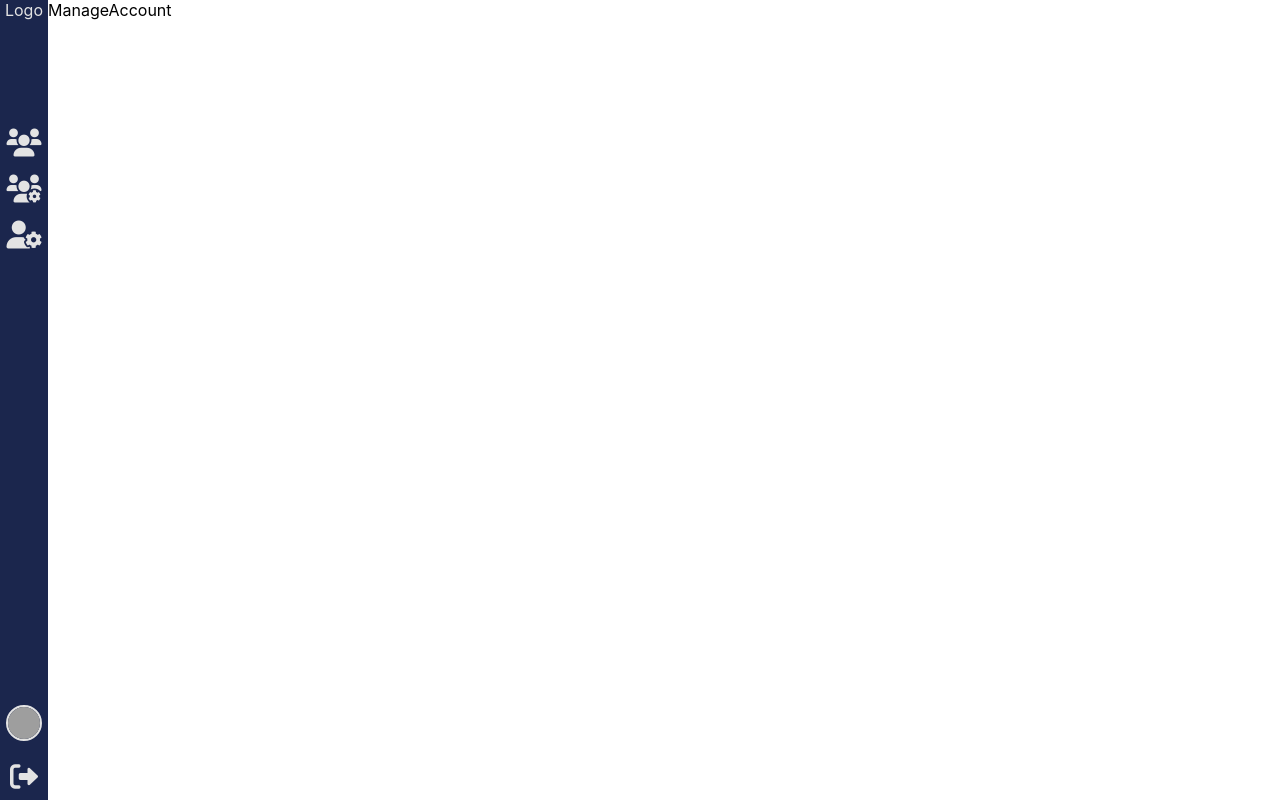
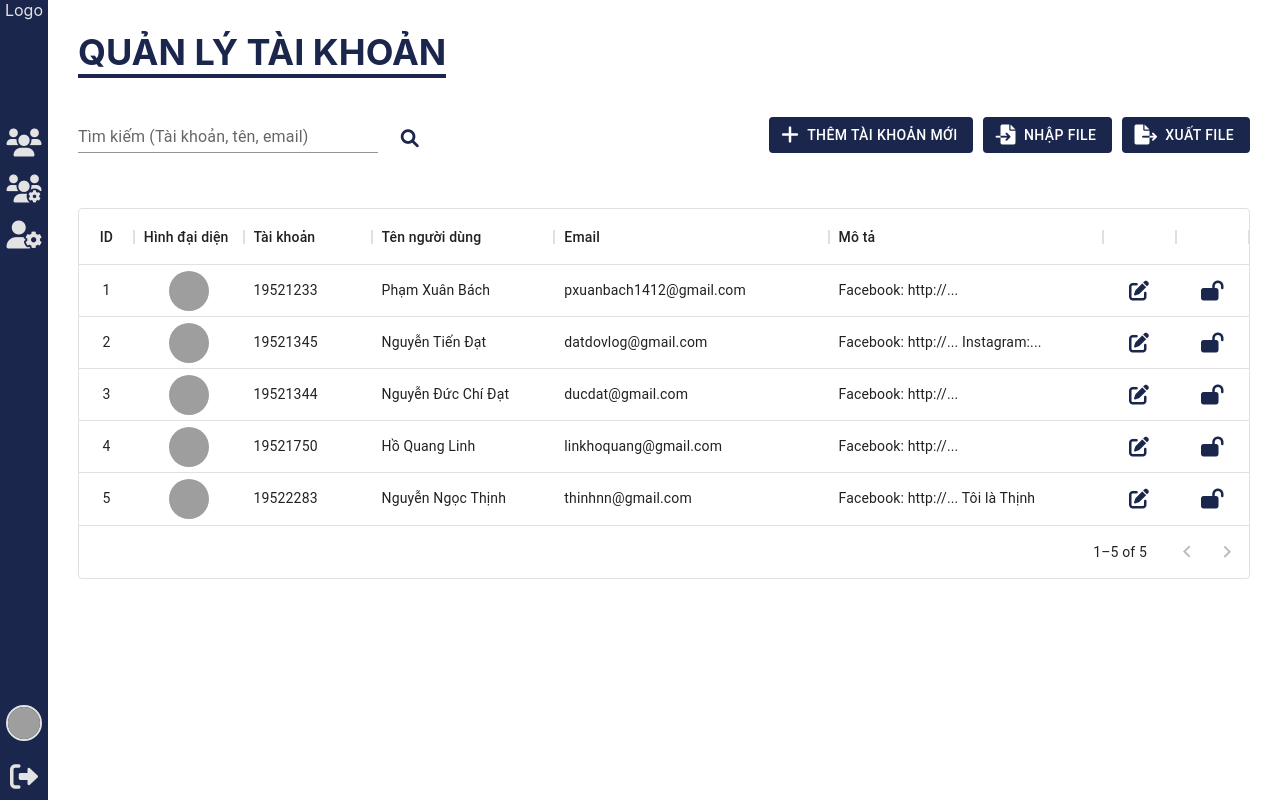
Before and after one commit to pxuanbach/Club-Management, a React (Create React App) app in the folder client/: page /mng-account in a window 1280 px wide. Built offline with nearby package versions, Linux system fonts and the light colour scheme; grey boxes are pictures that could not be loaded.

Commit message:
Design Manage Account

```diff
--- a/client/src/components/manage/MngAccount.js
+++ b/client/src/components/manage/MngAccount.js
@@ -1,9 +1,232 @@
-import React from 'react'
+import React, { useState, useEffect } from 'react'
+import { DataGrid } from '@mui/x-data-grid';
+import Avatar from '@mui/material/Avatar';
+import TextField from '@mui/material/TextField';
+import Button from '@mui/material/Button';
+import Tooltip from '@mui/material/Tooltip'
+import { createTheme, ThemeProvider } from '@mui/material/styles';
+import './MngClub.css'
 
-const Manage = () => {
+const theme = createTheme({
+  overrides: {
+    MuiInputLabel: {
+      root: {
+        color: "#1B264D",
+        "&$focused": {
+          color: "#1B264D"
+        }
+      }
+    }
+  }
+});
+
+const handleEdit = (event, param) => {
+  event.stopPropagation();
+  console.log('click edit', param);
+}
+
+const handleBlock = (event, param) => {
+  event.stopPropagation();
+  //param.isblock = !param.isblock
+}
+
+const handleDelte = (event, param) => {
+  event.stopPropagation();
+
+}
+
+const columns = [
+  {
+    field: 'id',
+    headerName: 'ID',
+    width: 70,
+    headerAlign: 'center',
+    align: 'center',
+    flex: 0.3,
+    disableColumnMenu: true,
+  },
+  {
+    field: 'img_url',
+    headerName: 'Hình đại diện',
+    disableColumnMenu: true,
+    sortable: false,
+    align: 'center',
+    flex: 0.6,
+    renderCell: (value) => {
+      return (
+        <Avatar src={value.row.img_url} />
+      )
+    }
+  },
+  { field: 'username', headerName: 'Tài khoản', flex: 0.7 },
+  { field: 'name', headerName: 'Tên người dùng', flex: 1 },
+  { field: 'email', headerName: 'Email', flex: 1.5 },
+  { field: 'description', headerName: 'Mô tả', flex: 1.5 , sortable: false},
+  {
+    field: 'btn-edit',
+    headerName: '',
+    align: 'center',
+    flex: 0.4,
+    disableColumnMenu: true,
+    sortable: false,
+    renderCell: (value) => {
+      return (
+        <Tooltip title="Chỉnh sửa" placement="right-start">
+          <Button style={{ color: '#1B264D' }} disableElevation onClick={(event) => {
+            handleEdit(event, value.row)
+          }}><i class="fa-solid fa-pen-to-square" style={{ fontSize: 20 }}></i></Button>
+        </Tooltip>
+      )
+    }
+  },
+  {
+    field: 'btn-block',
+    headerName: '',
+    align: 'center',
+    flex: 0.4,
+    disableColumnMenu: true,
+    sortable: false,
+    renderCell: (value) => {
+      return (
+        <Tooltip title={value.row.isblock ? "Gỡ chặn" : "Chặn"} placement="right-start">
+          <Button style={{ color: '#1B264D' }} disableElevation onClick={(event) => {
+            handleBlock(event, value.row)
+          }}>
+            <i class={value.row.isblock ? "fa-solid fa-lock" : "fa-solid fa-lock-open"}
+              style={{ fontSize: 20 }}></i>
+          </Button>
+        </Tooltip>
+      )
+    }
+  },
+];
+
+const rows = [
+  {
+    id: "1",
+    img_url: "https://i.pinimg.com/564x/26/0e/13/260e13ad0a24c196d2bc97c8ac0249ca.jpg",
+    username: "19521233",
+    name: "Phạm Xuân Bách",
+    description: "Facebook: http://...",
+    email: "pxuanbach1412@gmail.com",
+    isblock: false
+  },
+  {
+    id: "2",
+    img_url: "https://i.pinimg.com/236x/f8/e8/70/f8e87017fd7a250adddbfb0077e52088.jpg",
+    username: "19521345",
+    name: "Nguyễn Tiến Đạt",
+    description: "Facebook: http://... Instagram:...",
+    email: "datdovlog@gmail.com",
+    isblock: false
+  },
+  {
+    id: "3",
+    img_url: "https://i.pinimg.com/236x/fb/cd/57/fbcd576b47cd78afcade6c8d28144cca.jpg",
+    username: "19521344",
+    name: "Nguyễn Đức Chí Đạt",
+    description: "Facebook: http://...",
+    email: "ducdat@gmail.com",
+    isblock: false
+  },
+  {
+    id: "4",
+    img_url: "https://i.pinimg.com/236x/a6/3f/85/a63f851d50c42fd640ab222d63669397.jpg",
+    username: "19521750",
+    name: "Hồ Quang Linh",
+    description: "Facebook: http://...",
+    email: "linkhoquang@gmail.com",
+    isblock: false
+  },
+  {
+    id: "5",
+    img_url: "https://i.pinimg.com/236x/8a/09/fb/8a09fb018a275a35aa588a7b93752207.jpg",
+    username: "19522283",
+    name: "Nguyễn Ngọc Thịnh",
+    description: "Facebook: http://... Tôi là Thịnh",
+    email: "thinhnn@gmail.com",
+    isblock: false
+  },
+
+];
+
+
+const ManageAccount = () => {
+  const [search, setSearch] = useState()
+
+  const handleChangeSearchField = (e) => {
+    setSearch(e.target.value)
+  }
+
+  const handleSearch = (e) => {
+    console.log(search)
+  }
+
   return (
-    <div>ManageAccount</div>
+    <div className='container'>
+      <div className='mng__header'>
+        <h2>Quản lý tài khoản</h2>
+        <div className='header__stack'>
+          <div className='stack-left'>
+            <ThemeProvider theme={theme}>
+              <TextField
+                id="search-field"
+                label="Tìm kiếm (Tài khoản, tên, email)"
+                variant="standard"
+                value={search}
+                onChange={handleChangeSearchField}
+                size='small'
+              />
+            </ThemeProvider>
+
+            <Tooltip title='Tìm kiếm' placement='right-start'>
+              <Button
+                className='btn-search'
+                variant="text"
+                disableElevation
+                onClick={handleSearch}>
+                <i class="fa-solid fa-magnifying-glass"></i>
+              </Button>
+            </Tooltip>
+          </div>
+
+          <div className='stack-right'>
+          <Button
+              style={{ background: '#1B264D' }}
+              variant="contained"
+              disableElevation
+              startIcon={<i class="fa-solid fa-plus"></i>}>
+              Thêm tài khoản mới
+            </Button>
+            <Button
+              style={{ background: '#1B264D' }}
+              variant="contained"
+              disableElevation
+              startIcon={<i class="fa-solid fa-file-import"></i>}>
+              <span>Nhập file</span>
+            </Button>
+            <Button
+              style={{ background: '#1B264D' }}
+              variant="contained"
+              disableElevation
+              startIcon={<i class="fa-solid fa-file-export"></i>}>
+              <span>Xuất file</span>
+            </Button>
+
+          </div>
+        </div>
+      </div>
+      <div className='mng__body'>
+        <DataGrid
+          rows={rows}
+          columns={columns}
+          autoHeight
+          pageSize={8}
+        />
+      </div>
+
+    </div>
   )
 }
 
-export default Manage
+export default ManageAccount
--- a/client/src/components/manage/MngClub.css
+++ b/client/src/components/manage/MngClub.css
@@ -2,16 +2,37 @@
 
 .container{
     padding: 30px;
-    height: 100%;
+    height: 100vh;
 }
 .mng__header h2{
+    width: max-content;
+    text-transform: uppercase;
     font-size: 36px;
     color: var(--primary-color);
     margin-bottom: 30px;
+    border-bottom: 4px solid var(--primary-color);
 }
 .header__stack{
-    margin-bottom: 50px;
+    margin-bottom: 55px;
+    display: flex;
+    align-items: flex-end;
+    justify-content: space-between;
 }
-.header__btn-icon i{
-    margin-right: 5px;
+.stack-left{
+    display: flex;
+    align-items: flex-end;
 }
+#search-field{
+    min-width: 300px;
+    font-size: 16px;
+}
+.btn-search i{
+    color: var(--primary-color);
+    font-size: 18px;
+}
+.stack-right button{
+ margin-right: 10px;
+}
+.stack-right button:last-child{
+    margin-right: 0px;
+}
--- a/client/src/components/manage/MngClub.js
+++ b/client/src/components/manage/MngClub.js
@@ -1,10 +1,24 @@
 import React, { useState, useEffect } from 'react'
 import { DataGrid } from '@mui/x-data-grid';
 import Avatar from '@mui/material/Avatar';
+import TextField from '@mui/material/TextField';
 import Button from '@mui/material/Button';
-import Stack from '@mui/material/Stack';
 import Tooltip from '@mui/material/Tooltip'
+import { createTheme, ThemeProvider } from '@mui/material/styles';
 import './MngClub.css'
+
+const theme = createTheme({
+  overrides: {
+    MuiInputLabel: {
+      root: {
+        color: "#1B264D",
+        "&$focused": {
+          color: "#1B264D"
+        }
+      }
+    }
+  }
+});
 
 const handleEdit = (event, param) => {
   event.stopPropagation();
@@ -59,7 +73,7 @@ const columns = [
     renderCell: (value) => {
       return (
         <Tooltip title="Chỉnh sửa" placement="right-start">
-          <Button disableElevation onClick={(event) => {
+          <Button style={{ color: '#1B264D' }} disableElevation onClick={(event) => {
             handleEdit(event, value.row)
           }}><i class="fa-solid fa-pen-to-square" style={{ fontSize: 20 }}></i></Button>
         </Tooltip>
@@ -76,7 +90,7 @@ const columns = [
     renderCell: (value) => {
       return (
         <Tooltip title={value.row.isblock ? "Gỡ chặn" : "Chặn"} placement="right-start">
-          <Button disableElevation onClick={(event) => {
+          <Button style={{ color: '#1B264D' }} disableElevation onClick={(event) => {
             handleBlock(event, value.row)
           }}>
             <i class={value.row.isblock ? "fa-solid fa-lock" : "fa-solid fa-lock-open"}
@@ -96,7 +110,7 @@ const columns = [
     renderCell: (value) => {
       return (
         <Tooltip title="Xóa" placement="right-start">
-          <Button disableElevation onClick={(event) => {
+          <Button style={{ color: '#1B264D' }} disableElevation onClick={(event) => {
             handleDelte(event, value.row)
           }}>
             <i class="fa-solid fa-trash-can"
@@ -222,19 +236,70 @@ const rows = [
 ];
 
 const ManageClub = () => {
+  const [search, setSearch] = useState()
+
+  const handleChangeSearchField = (e) => {
+    setSearch(e.target.value)
+  }
+
+  const handleSearch = (e) => {
+    console.log(search)
+  }
 
   return (
     <div className='container'>
       <div className='mng__header'>
         <h2>Quản lý các câu lạc bộ</h2>
-        <Stack className='header__stack' direction="row" spacing={2}>
-          <Button className='header__btn-icon' variant="contained" disableElevation>
-            <i class="fa-solid fa-plus"></i>
-            <span>Tạo Câu lạc bộ mới</span>
-          </Button>
-        </Stack>
+        <div className='header__stack'>
+          <div className='stack-left'>
+            <ThemeProvider theme={theme}>
+              <TextField
+                id="search-field"
+                label="Tìm kiếm (Tên CLB, tên trưởng CLB)"
+                variant="standard"
+                value={search}
+                onChange={handleChangeSearchField}
+                size='small'
+              />
+            </ThemeProvider>
+
+            <Tooltip title='Tìm kiếm' placement='right-start'>
+              <Button
+                className='btn-search'
+                variant="text"
+                disableElevation
+                onClick={handleSearch}>
+                <i class="fa-solid fa-magnifying-glass"></i>
+              </Button>
+            </Tooltip>
+          </div>
+
+          <div className='stack-right'>
+            <Button
+              style={{ background: '#1B264D' }}
+              variant="contained"
+              disableElevation
+              startIcon={<i class="fa-solid fa-plus"></i>}>
+              Tạo Câu lạc bộ mới
+            </Button>
+            <Button
+              style={{ background: '#1B264D' }}
+              variant="contained"
+              disableElevation
+              startIcon={<i class="fa-solid fa-file-import"></i>}>
+              <span>Nhập file</span>
+            </Button>
+            <Button
+              style={{ background: '#1B264D' }}
+              variant="contained"
+              disableElevation
+              startIcon={<i class="fa-solid fa-file-export"></i>}>
+              <span>Xuất file</span>
+            </Button>
+          </div>
+        </div>
       </div>
-      <div className='data-table'>
+      <div className='mng__body'>
         <DataGrid
           rows={rows}
           columns={columns}
```
